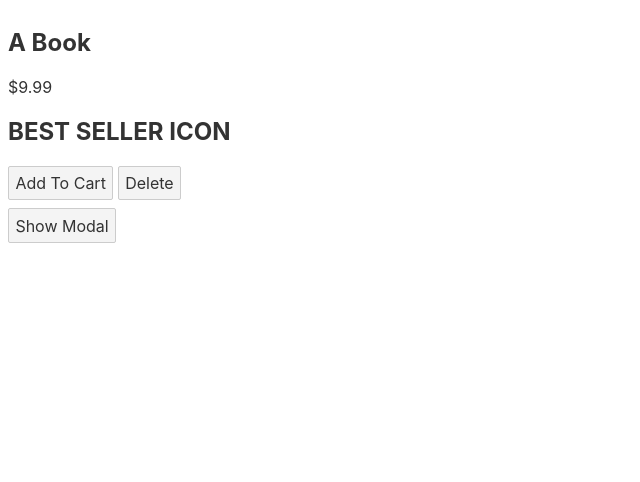
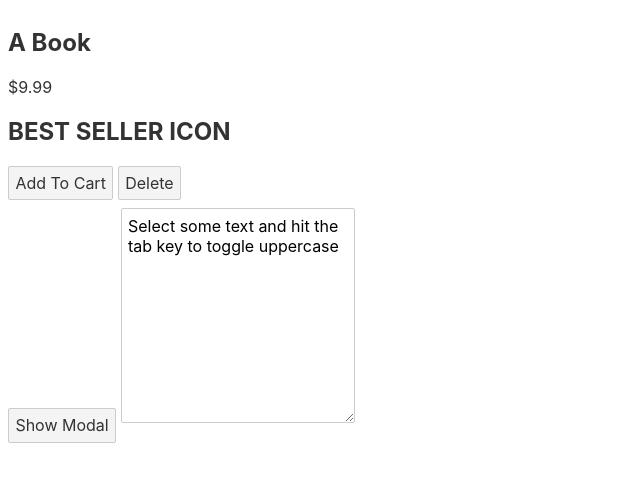
Before and after one commit to smarigowda/my-svelte-project, a Svelte app: page / in a window 1280 px wide. Shown: the top 482 px of the page, without its empty margins (0-640 px from the left). Built offline with nearby package versions, Linux system fonts and the light colour scheme.

Commit message:
SUC-16 demo of tick

```diff
--- a/src/App.svelte
+++ b/src/App.svelte
@@ -1,4 +1,5 @@
 <script>
+import { tick } from 'svelte';
   import Product from "./Product.svelte";
   import Modal from "./Modal.svelte";
   export let name;
@@ -21,6 +22,26 @@
     }
   ];
 
+  let text = 'Select some text and hit the tab key to toggle uppercase';
+
+async function handleKeydown(event) {
+  if(event.which !== 9) return;
+  console.log('tab key pressed...');
+  event.preventDefault();
+  console.dir(this);
+  const { value, selectionStart, selectionEnd } = this;
+  const selection = value.slice(selectionStart, selectionEnd);
+  const replacement = /[a-z]/.test(selection) ? selection.toUpperCase() : selection.toLowerCase();
+  console.log(replacement);
+
+  text = value.slice(0, selectionStart) + replacement + value.slice(selectionEnd);
+
+  await tick(); // DOM update (which is the next micro task) will be completed when this gets resolved.
+  // without tick, the below code runs before the DOM update.
+  this.selectionStart = selectionStart;
+  this.selectionEnd = selectionEnd;
+
+}
 </script>
 
 <style>
@@ -47,3 +68,5 @@
     </button>
   </Modal>
 {/if}
+
+<textarea rows="10" value={text} on:keydown={handleKeydown}></textarea>
--- a/src/Modal.svelte
+++ b/src/Modal.svelte
@@ -30,7 +30,6 @@
   onMount(() => {
     console.log("On Mount executed...");
   });
-
   onDestroy(() => {
     console.log("On Destroy executed...");
   });
```
